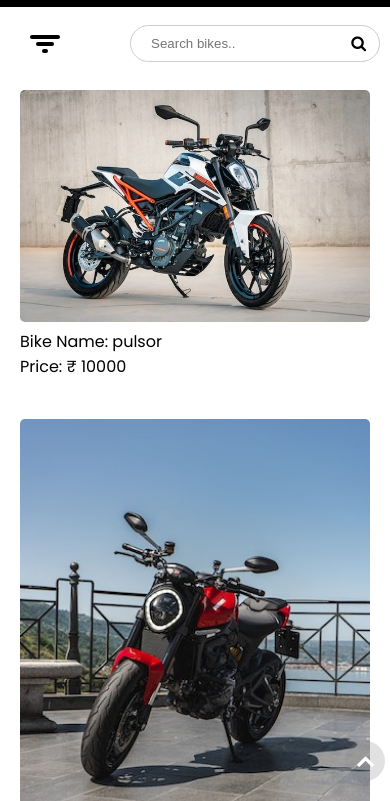
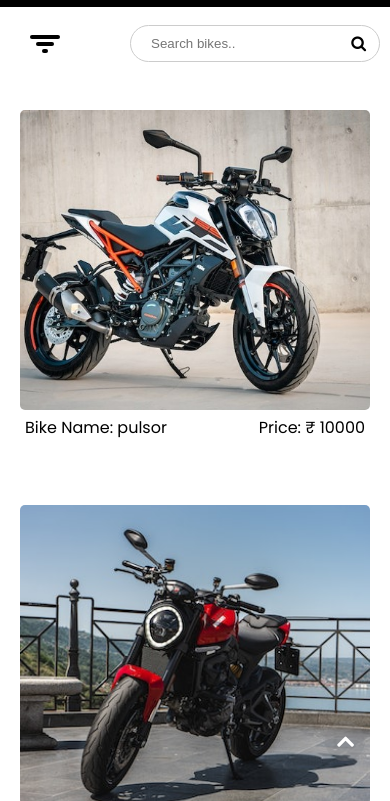
Before and after one commit to Karunsevalai/bikestore, a plain HTML site: page index.html in a window 390 px wide. Shown: the part 43-844 px from the top of the page. Drawn offline with Linux system fonts and the light colour scheme.

Commit message:
Update style.css

```diff
--- a/style.css
+++ b/style.css
@@ -21,6 +21,10 @@
     font-family: 'Poppins',sans-serif;
     background-color: var(--theme);
 
+}
+
+p{
+    color: var(--filter);
 }
 
 .components{
@@ -133,6 +137,14 @@ la{
 }
 /* searcher */
 
+.foot{
+    display: flex;
+    justify-content: space-between;
+    margin: 5px;
+}
+.Product{
+    margin-top: 20px;
+}
 .searcher{
     width: 350px;
     position: relative;
@@ -251,6 +263,8 @@ la{
 }
 .contend p{
     padding: 5px;
+    color: rgb(4, 247, 255) !important;
+
 }
 @keyframes trans {
     from{
@@ -271,7 +285,7 @@ la{
 }
 .img{
     width: 100%;
-    height: 100%;
+    height: 300px;
 }
 img{
     width: 100%;
@@ -293,8 +307,8 @@ img{
   border-radius: 50%;
   border: none;
   position: fixed;
-  right: 5px;
-  bottom: 20px;
+  right: 25px;
+  bottom: 40px;
   background-color: rgba(128, 128, 128, 0.238);
 }
 .up button i{
@@ -330,14 +344,13 @@ img{
         grid-template-columns: repeat(2,1fr);
     } */
     .Product{
-        width: 300px;
-        height:200px;
+        width: 350px;
+
     }
 }
 @media (max-width:800px) {
     .Product{
-        width: 250px;
-        height:200px;
+        width: 300px;
     }
 }
 
@@ -359,7 +372,7 @@ img{
     }
     .contend{
         padding: 5px;
-        font-size: 10px;
+        font-size: 15px;
         bottom: 5px;
     }
     .contend p{
@@ -455,6 +468,7 @@ img{
 
     .Product{
         width: 350px;
+
     }
     .search{
         justify-content: right;
@@ -485,6 +499,7 @@ img{
     }
     .Product{
         width: 250px;
+        height: 50%;
         margin-bottom: 0;
     }
     .fil{
```
